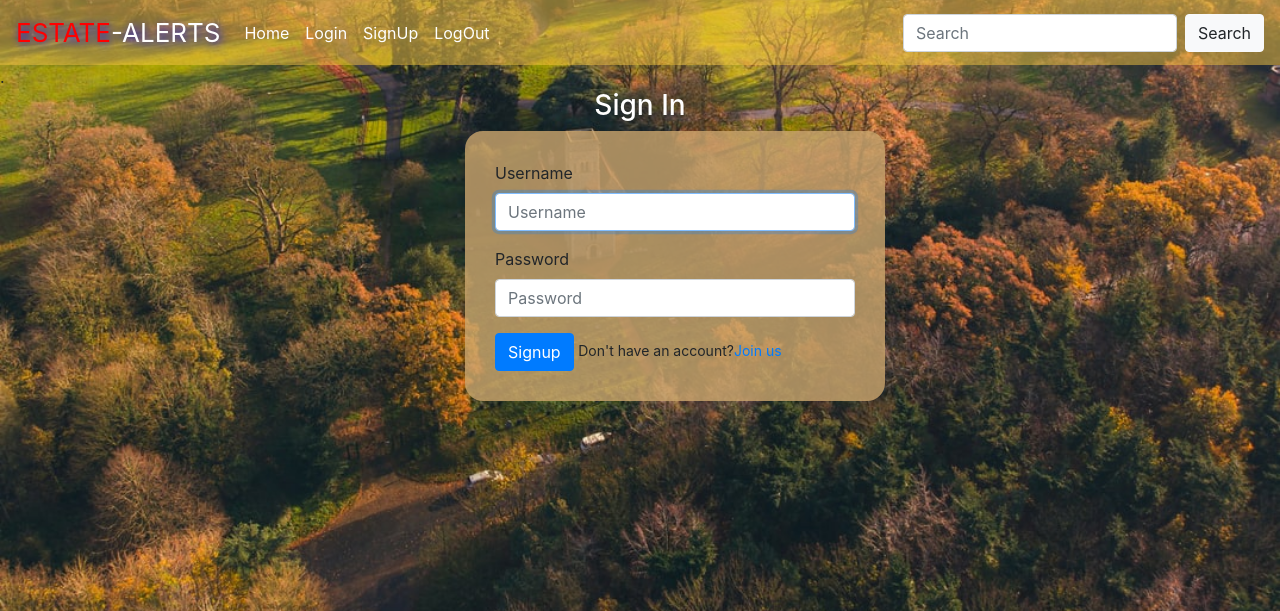
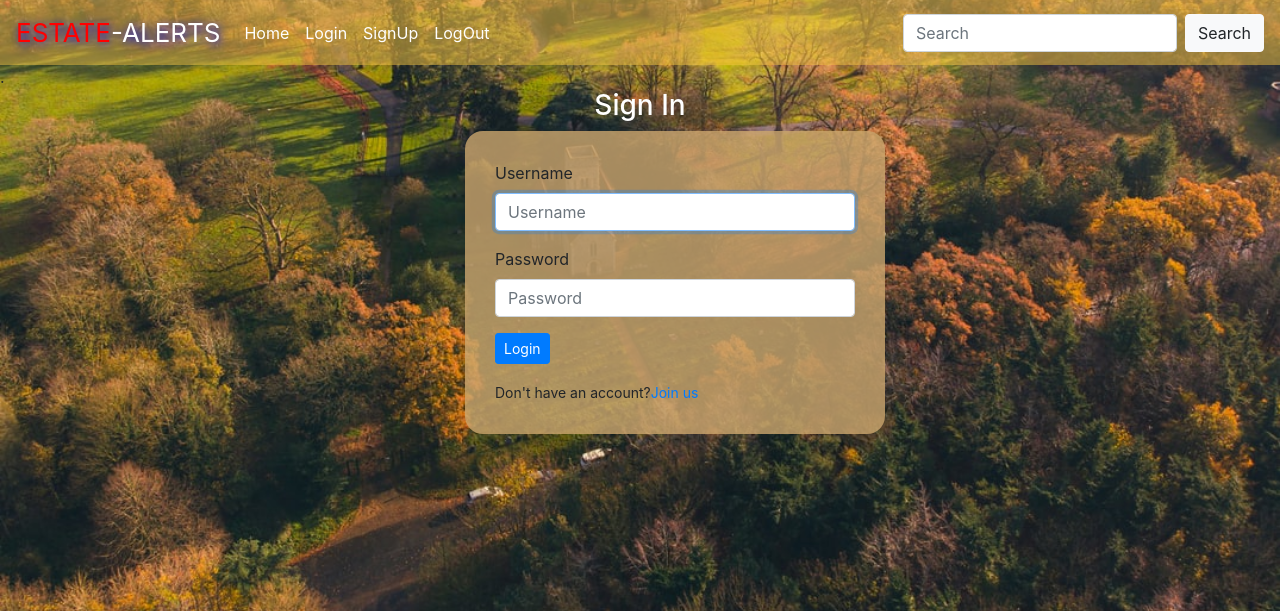
Before and after one commit to JosephKinyua/ESTATE_ALERT, a Django app: page /accounts/login/ in a window 1280 px wide. Shown: the top 611 px of the page. Run offline with Django 3.2, Linux system fonts and the light colour scheme; some libraries are stand-ins or nearby versions.

Commit message:
modify the login templates

```diff
--- a/alerts/templates/django_registration/login.html
+++ b/alerts/templates/django_registration/login.html
@@ -27,7 +27,9 @@
                                 <form action="/accounts/login/" method="post">
                                     {% csrf_token %} {% bootstrap_form form%}
 
-                                    <span><a href="/accounts/register/" class="btn btn-primary">Signup</a></span>
+                                     <div class="form-group">
+                                    <input type="submit" class="btn btn-primary btn-sm" value="Login">
+                                </div>
                                     <span style="font-size:14px;">Don't have an account?<a href="/accounts/register/" style="text-decoration:none">Join us</a></span>
                                     <input type="hidden" name="next" value="{{next}}">
                                 </form>
```
